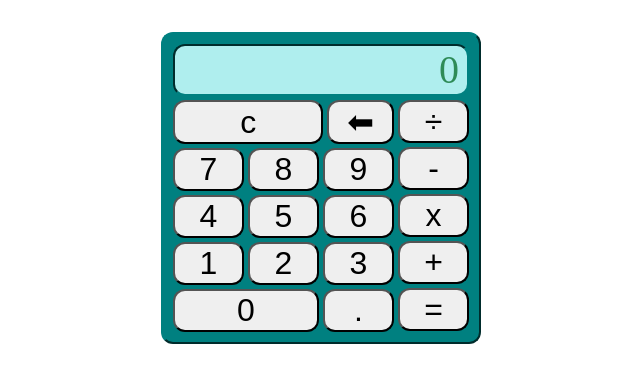
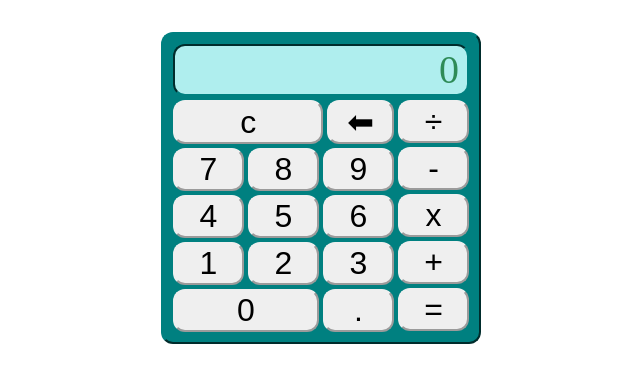
Before and after one commit to lousaint/calculator, a plain HTML site: page index.html in a window 1280 px wide. Shown: the whole page, without its empty margins (319-959 px from the left). Drawn offline with Linux system fonts and the light colour scheme.

Commit message:
Add explicit styling to buttons

```diff
--- a/styles/calculator.css
+++ b/styles/calculator.css
@@ -65,3 +65,28 @@
     border-radius:12px;
     margin:0.125rem;
 }
+
+button {
+    -webkit-appearance: button;
+    -webkit-writing-mode: horizontal-tb !important;
+    text-rendering: auto;
+    color: buttontext;
+    letter-spacing: normal;
+    word-spacing: normal;
+    text-transform: none;
+    text-indent: 0px;
+    text-shadow: none;
+    display: inline-block;
+    text-align: center;
+    align-items: flex-start;
+    cursor: default;
+    background-color: buttonface;
+    box-sizing: border-box;
+    margin: 0em;
+    font: 400 13.3333px Arial;
+    padding: 1px 6px;
+    border-width: 2px;
+    border-style: outset;
+    border-color: buttonface;
+    border-image: initial;
+}
```
